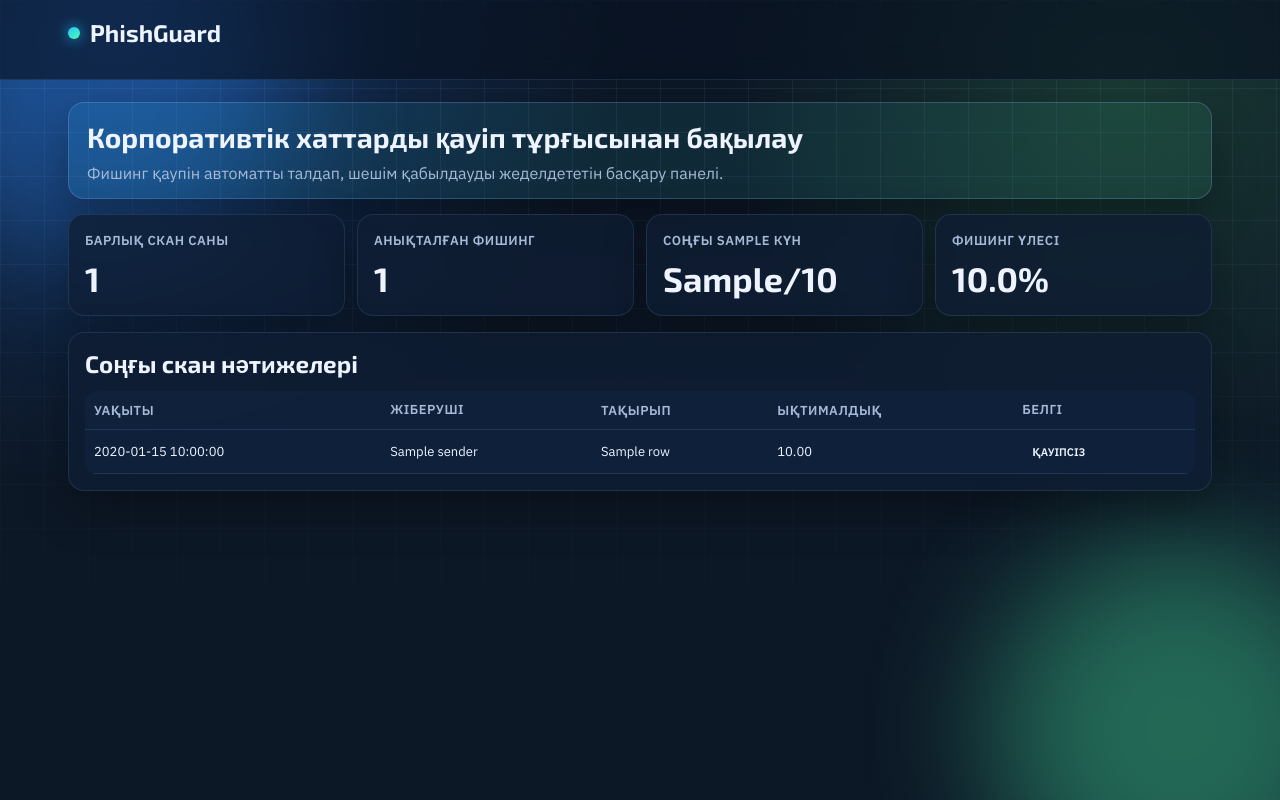
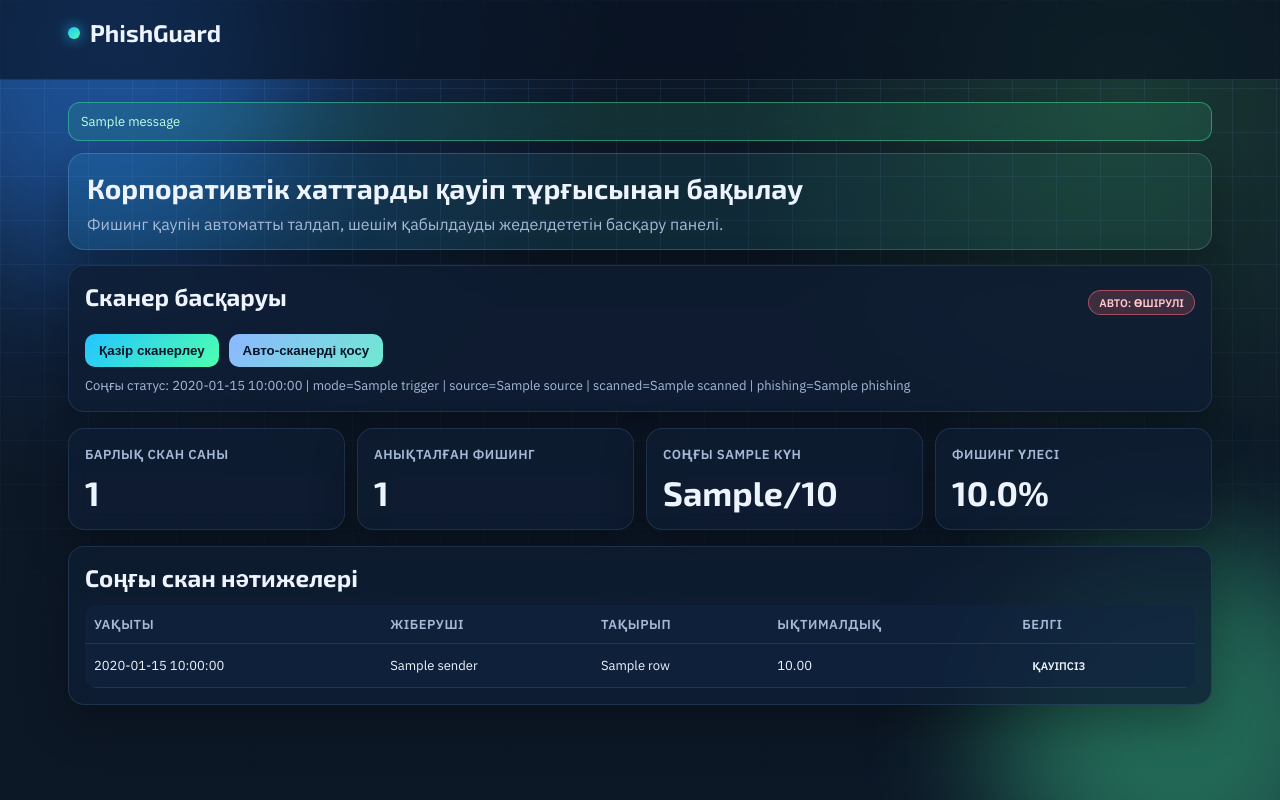
Before and after one commit to Azamaperdeev05/akhmetzhan, a Flask app: template dashboard/templates/index.html in a window 1280 px wide. Run offline with Flask 3, Linux system fonts and the light colour scheme; the template is opened without the code that fills it: most values are stand-ins (such as "Sample title", 1, 10 or a date in 2020); one stand-in notice (Sample message) is shown.

Commit message:
feat: add dashboard manual scan and auto-scan toggle

```diff
--- a/dashboard/app.py
+++ b/dashboard/app.py
@@ -5,7 +5,7 @@ import sys
 from functools import wraps
 from pathlib import Path
 
-from flask import Flask, jsonify, redirect, render_template, request, session, url_for
+from flask import Flask, flash, jsonify, redirect, render_template, request, session, url_for
 from werkzeug.security import check_password_hash
 
 
@@ -26,6 +26,7 @@ if str(PROJECT_ROOT) not in sys.path:
 
 from utils.config import get_settings, update_env_values
 from utils.database import Database
+from dashboard.scanner_service import DashboardScannerService
 
 
 def _verify_password(stored_password: str, provided_password: str) -> bool:
@@ -57,6 +58,8 @@ def create_app() -> Flask:
     )
     app.config["SECRET_KEY"] = settings.flask_secret_key
     db = Database(settings.database_url)
+    scanner = DashboardScannerService()
+    app.extensions["scanner"] = scanner
 
     def is_authenticated() -> bool:
         return bool(session.get("auth_ok"))
@@ -75,6 +78,8 @@ def create_app() -> Flask:
         return {
             "is_authenticated": is_authenticated(),
             "current_user": session.get("username", ""),
+            "auto_scan_enabled": scanner.is_auto_enabled(),
+            "last_scan_status": scanner.get_last_status(),
         }
 
     @app.route("/login", methods=["GET", "POST"])
@@ -110,7 +115,44 @@ def create_app() -> Flask:
     def index():
         summary = db.get_summary(days=30)
         recent = db.list_recent_results(limit=10)
-        return render_template("index.html", summary=summary, recent=recent)
+        return render_template(
+            "index.html",
+            summary=summary,
+            recent=recent,
+            scan_status=scanner.get_last_status(),
+            auto_scan_enabled=scanner.is_auto_enabled(),
+        )
+
+    @app.route("/scan/run", methods=["POST"])
+    @login_required
+    def run_scan_now():
+        try:
+            result = scanner.run_scan_cycle(trigger="manual")
+            source_label = "Gmail" if result.get("source") == "gmail" else "Sample"
+            flash(
+                (
+                    "Сканерлеу аяқталды. "
+                    f"Тексерілді: {result.get('scanned', 0)}, "
+                    f"фишинг: {result.get('phishing', 0)}, "
+                    f"дерек көзі: {source_label}."
+                ),
+                "success",
+            )
+        except Exception as exc:
+            flash(f"Сканерлеу кезінде қате шықты: {exc}", "error")
+        return redirect(url_for("index"))
+
+    @app.route("/scan/auto", methods=["POST"])
+    @login_required
+    def toggle_auto_scan():
+        enabled = (request.form.get("enabled") or "").strip() == "1"
+        update_env_values({"AUTO_SCAN_ENABLED": "1" if enabled else "0"})
+        scanner.set_auto_enabled(enabled)
+        if enabled:
+            flash("Авто-сканер қосылды.", "success")
+        else:
+            flash("Авто-сканер өшірілді.", "info")
+        return redirect(url_for("index"))
 
     @app.route("/emails")
     @login_required
--- /dev/null
+++ b/dashboard/scanner_service.py
@@ -0,0 +1,155 @@
+from __future__ import annotations
+
+import threading
+from datetime import datetime, timezone
+from pathlib import Path
+
+from analyzer.pipeline import PhishGuardPipeline
+from gmail.auth import get_gmail_service
+from main import scan_once
+from model.predict import PhishingPredictor
+from utils.config import get_settings, reload_settings
+from utils.database import Database
+from utils.logger import get_logger, setup_logging
+
+
+def _utcnow_iso() -> str:
+    return datetime.now(timezone.utc).isoformat()
+
+
+class DashboardScannerService:
+    def __init__(self) -> None:
+        settings = get_settings()
+        setup_logging(settings.log_level)
+
+        self._logger = get_logger("phishguard.dashboard.scanner")
+        self._lock = threading.Lock()
+        self._stop_event = threading.Event()
+        self._thread: threading.Thread | None = None
+        self._seen_ids: set[str] = set()
+        self._predictor: PhishingPredictor | None = None
+        self._predictor_model_dir: Path | None = None
+        self._auto_enabled = bool(settings.auto_scan_enabled)
+        self._last_status: dict[str, object] = {
+            "ok": True,
+            "trigger": "none",
+            "source": "n/a",
+            "scanned": 0,
+            "phishing": 0,
+            "timestamp": "",
+            "error": "",
+        }
+
+        if self._auto_enabled:
+            self.start_auto()
+
+    def _ensure_predictor(self, settings) -> PhishingPredictor:
+        model_dir = Path(settings.model_dir).resolve()
+        if self._predictor is None or self._predictor_model_dir != model_dir:
+            self._predictor = PhishingPredictor(
+                model_dir=model_dir,
+                mode="auto",
+                threshold=settings.phishing_threshold,
+                prefer_gpu=True,
+            )
+            self._predictor_model_dir = model_dir
+            self._logger.info("predictor_loaded backend=%s model_dir=%s", self._predictor.backend, model_dir)
+        return self._predictor
+
+    def _resolve_gmail_service(self, settings):
+        try:
+            service = get_gmail_service(
+                credentials_path=settings.gmail_credentials_path,
+                token_path=settings.gmail_token_path,
+            )
+            return service, "gmail", ""
+        except Exception as exc:
+            error_text = str(exc)
+            self._logger.warning("gmail_service=disabled reason=%s", error_text)
+            return None, "sample", error_text
+
+    def run_scan_cycle(self, trigger: str = "manual") -> dict[str, object]:
+        with self._lock:
+            settings = reload_settings()
+            db = Database(settings.database_url)
+            predictor = self._ensure_predictor(settings)
+            pipeline = PhishGuardPipeline(
+                predictor=predictor,
+                threshold=settings.phishing_threshold,
+                expand_short_urls=False,
+            )
+            service, source, service_error = self._resolve_gmail_service(settings)
+
+            try:
+                scanned, phishing = scan_once(
+                    db=db,
+                    pipeline=pipeline,
+                    logger=self._logger,
+                    settings=settings,
+                    service=service,
+                    max_results=settings.max_results_per_scan,
+                    seen_ids=self._seen_ids,
+                    sample_path=settings.project_root / "data" / "raw" / "sample_inbox.json",
+                )
+                self._last_status = {
+                    "ok": True,
+                    "trigger": trigger,
+                    "source": source,
+                    "scanned": scanned,
+                    "phishing": phishing,
+                    "timestamp": _utcnow_iso(),
+                    "error": "" if source == "gmail" else service_error,
+                }
+                return dict(self._last_status)
+            except Exception as exc:
+                self._last_status = {
+                    "ok": False,
+                    "trigger": trigger,
+                    "source": source,
+                    "scanned": 0,
+                    "phishing": 0,
+                    "timestamp": _utcnow_iso(),
+                    "error": str(exc),
+                }
+                raise
+
+    def _auto_loop(self) -> None:
+        while not self._stop_event.is_set():
+            try:
+                self.run_scan_cycle(trigger="auto")
+            except Exception:
+                self._logger.exception("auto_scan_cycle_failed")
+
+            settings = reload_settings()
+            sleep_seconds = max(30, int(settings.scan_interval_minutes) * 60)
+            self._stop_event.wait(timeout=sleep_seconds)
+
+    def start_auto(self) -> None:
+        self._auto_enabled = True
+        if self._thread is not None and self._thread.is_alive():
+            return
+        self._stop_event.clear()
+        self._thread = threading.Thread(
+            target=self._auto_loop,
+            name="phishguard-auto-scan",
+            daemon=True,
+        )
+        self._thread.start()
+        self._logger.info("auto_scan=started")
+
+    def stop_auto(self) -> None:
+        self._auto_enabled = False
+        self._stop_event.set()
+        self._logger.info("auto_scan=stopped")
+
+    def set_auto_enabled(self, enabled: bool) -> None:
+        if enabled:
+            self.start_auto()
+        else:
+            self.stop_auto()
+
+    def is_auto_enabled(self) -> bool:
+        return self._auto_enabled
+
+    def get_last_status(self) -> dict[str, object]:
+        return dict(self._last_status)
--- a/dashboard/static/css/style.css
+++ b/dashboard/static/css/style.css
@@ -165,6 +165,38 @@ body {
   padding-top: 22px;
 }
 
+.flash-stack {
+  display: grid;
+  gap: 8px;
+  margin-bottom: 12px;
+}
+
+.flash {
+  border-radius: var(--radius-md);
+  border: 1px solid var(--line-soft);
+  padding: 10px 12px;
+  font-size: 13px;
+  backdrop-filter: blur(8px);
+}
+
+.flash-success {
+  color: #c3ffe5;
+  border-color: rgba(64, 224, 159, 0.5);
+  background: rgba(64, 224, 159, 0.12);
+}
+
+.flash-error {
+  color: #ffd2d7;
+  border-color: rgba(255, 108, 121, 0.55);
+  background: rgba(255, 108, 121, 0.16);
+}
+
+.flash-info {
+  color: #d6ecff;
+  border-color: rgba(36, 197, 255, 0.5);
+  background: rgba(36, 197, 255, 0.12);
+}
+
 .hero {
   border: 1px solid var(--line);
   border-radius: var(--radius-lg);
@@ -244,6 +276,50 @@ body {
 .panel h2 {
   margin: 0 0 12px;
   font-family: "Exo 2", sans-serif;
+}
+
+.scanner-panel {
+  margin-bottom: 16px;
+}
+
+.scanner-head {
+  display: flex;
+  align-items: center;
+  justify-content: space-between;
+  gap: 10px;
+  margin-bottom: 10px;
+}
+
+.scanner-actions {
+  display: flex;
+  flex-wrap: wrap;
+  gap: 10px;
+}
+
+.action-btn {
+  border: 0;
+  border-radius: 10px;
+  padding: 9px 14px;
+  font-weight: 700;
+  color: #041428;
+  background: linear-gradient(130deg, var(--accent), var(--accent-alt));
+  cursor: pointer;
+  transition: transform 0.2s ease;
+}
+
+.action-btn:hover {
+  transform: translateY(-1px);
+}
+
+.action-btn.alt {
+  background: linear-gradient(130deg, #8cb7ff, #6fead3);
+}
+
+.scanner-note {
+  margin: 10px 0 0;
+  color: var(--text-muted);
+  font-size: 13px;
+  line-height: 1.45;
 }
 
 table {
@@ -447,6 +523,11 @@ tbody tr:hover {
     font-size: 28px;
   }
 
+  .scanner-head {
+    flex-direction: column;
+    align-items: flex-start;
+  }
+
   th,
   td {
     font-size: 12px;
--- a/dashboard/templates/base.html
+++ b/dashboard/templates/base.html
@@ -35,6 +35,15 @@
     </div>
   </header>
   <main class="container app-main">
+    {% with messages = get_flashed_messages(with_categories=true) %}
+      {% if messages %}
+        <section class="flash-stack">
+          {% for category, message in messages %}
+            <div class="flash flash-{{ category }}">{{ message }}</div>
+          {% endfor %}
+        </section>
+      {% endif %}
+    {% endwith %}
     {% block content %}{% endblock %}
   </main>
 </body>
--- a/dashboard/templates/index.html
+++ b/dashboard/templates/index.html
@@ -3,6 +3,41 @@
 <section class="hero">
   <h2>Корпоративтік хаттарды қауіп тұрғысынан бақылау</h2>
   <p>Фишинг қаупін автоматты талдап, шешім қабылдауды жеделдететін басқару панелі.</p>
+</section>
+
+<section class="panel scanner-panel">
+  <div class="scanner-head">
+    <h2>Сканер басқаруы</h2>
+    <span class="badge {{ 'legitimate' if auto_scan_enabled else 'phishing' }}">
+      {{ "АВТО: ҚОСУЛЫ" if auto_scan_enabled else "АВТО: ӨШІРУЛІ" }}
+    </span>
+  </div>
+  <div class="scanner-actions">
+    <form method="post" action="{{ url_for('run_scan_now') }}">
+      <button type="submit" class="action-btn">Қазір сканерлеу</button>
+    </form>
+    <form method="post" action="{{ url_for('toggle_auto_scan') }}">
+      <input type="hidden" name="enabled" value="{{ '0' if auto_scan_enabled else '1' }}" />
+      <button type="submit" class="action-btn alt">
+        {{ "Авто-сканерді өшіру" if auto_scan_enabled else "Авто-сканерді қосу" }}
+      </button>
+    </form>
+  </div>
+  <p class="scanner-note">
+    Соңғы статус:
+    {% if scan_status.timestamp %}
+      {{ scan_status.timestamp }} |
+      mode={{ scan_status.trigger }} |
+      source={{ scan_status.source }} |
+      scanned={{ scan_status.scanned }} |
+      phishing={{ scan_status.phishing }}
+      {% if scan_status.error %}
+        | ескерту={{ scan_status.error }}
+      {% endif %}
+    {% else %}
+      Әлі скан жүрмеді.
+    {% endif %}
+  </p>
 </section>
 
 <section class="cards">
```
Also changed, not shown: tests/test_phase4_dashboard_e2e.py (+58 -0 lines), utils/config.py (+8 -0 lines), README.md, 1 other file.
